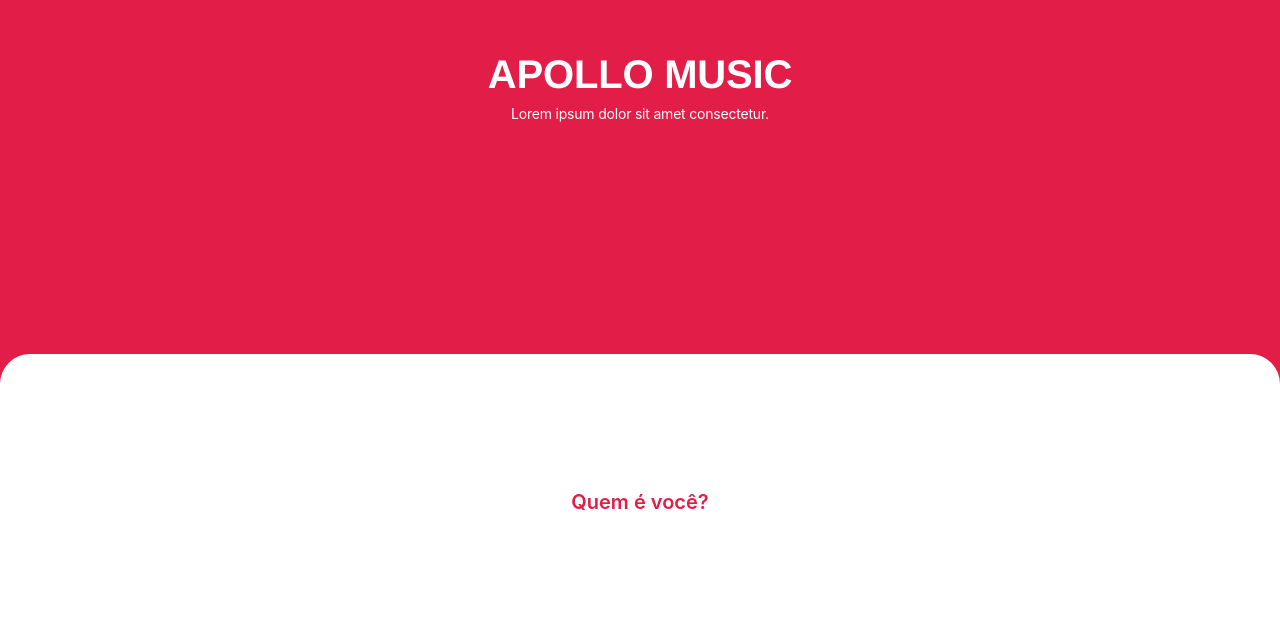
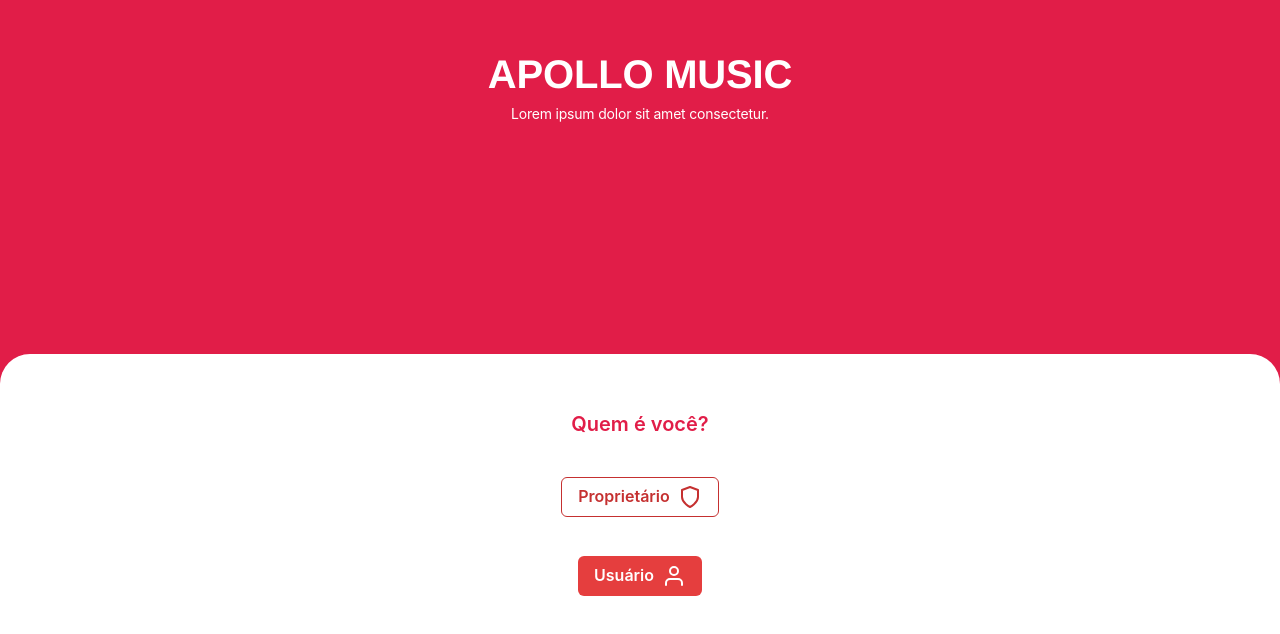
Before and after one commit to LucasAlt40/frontend-apollo, a React (Vite) app: page / in a window 1280 px wide. Shown: the part 166-800 px from the top of the page. Built offline with nearby package versions, Linux system fonts and the light colour scheme; no server answers.

Commit message:
feat: creating the initial structure to get data

```diff
--- a/src/components/BottomLogin/BottomLogin.tsx
+++ b/src/components/BottomLogin/BottomLogin.tsx
@@ -4,6 +4,7 @@ import apiCommonInstance from "../../api/apiCommonInstance";
 
 import style from "./index.module.css";
 import React, { useEffect, useState } from "react";
+import { Button } from "@chakra-ui/react";
 
 interface BottomLoginProps {
   children?: React.ReactNode;
@@ -13,7 +14,18 @@ const BottomLogin: React.FC<BottomLoginProps> = ({ ...props }) => {
   const [title, setTitle] = useState("Quem é você?");
   const [step, setStep] = useState(0);
 
-  const steps = [<></>, <></>];
+  const steps = [
+    <>
+      <Button colorScheme="red" variant="outline" rightIcon={<Shield />}>
+        Proprietário
+      </Button>
+
+      <Button colorScheme="red" rightIcon={<User />}>
+        Usuário
+      </Button>
+    </>,
+    <></>,
+  ];
 
   const getData = async () => {
     const data = await apiCommonInstance.post("auth/owner", {
```
Also changed, not shown: src/main.tsx (+13 -14 lines).
